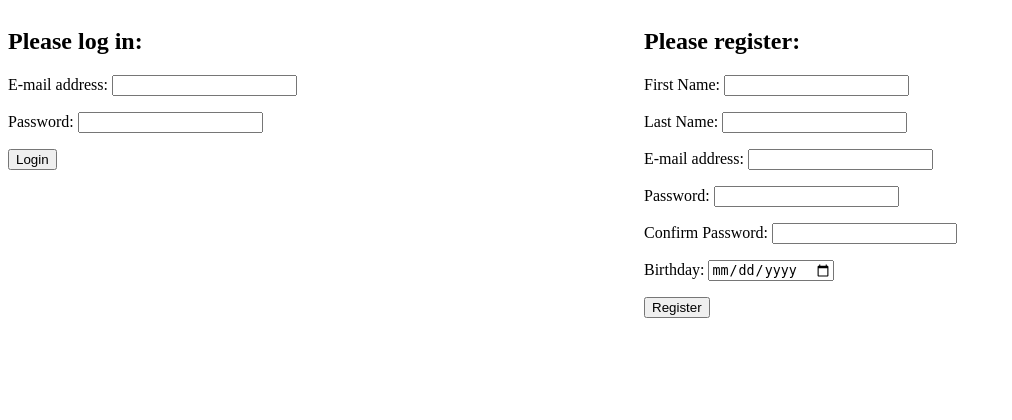
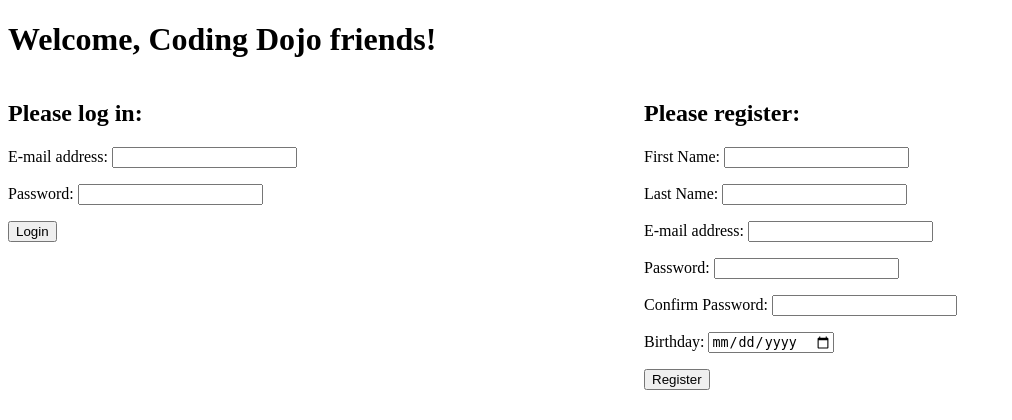
Before and after one commit to jondscott21/login-registration, a Django app: page / in a window 1280 px wide. Shown: the top 420 px of the page, without its empty margins (0-1012 px from the left). Run offline with Django 3.2, Linux system fonts and the light colour scheme.

Commit message:
Added a test welcome message.

```diff
--- a/apps/loginRegister/templates/loginRegister/index.html
+++ b/apps/loginRegister/templates/loginRegister/index.html
@@ -7,6 +7,7 @@
         <link rel="stylesheet" type="text/css" href="{% static 'loginRegister/stylesheets/style.css' %}">
     </head>
     <body>
+        <h1>Welcome, Coding Dojo friends!</h1>
         <div class="login-area">
             {% if messages %}
             <div class="flash-messages">
```
